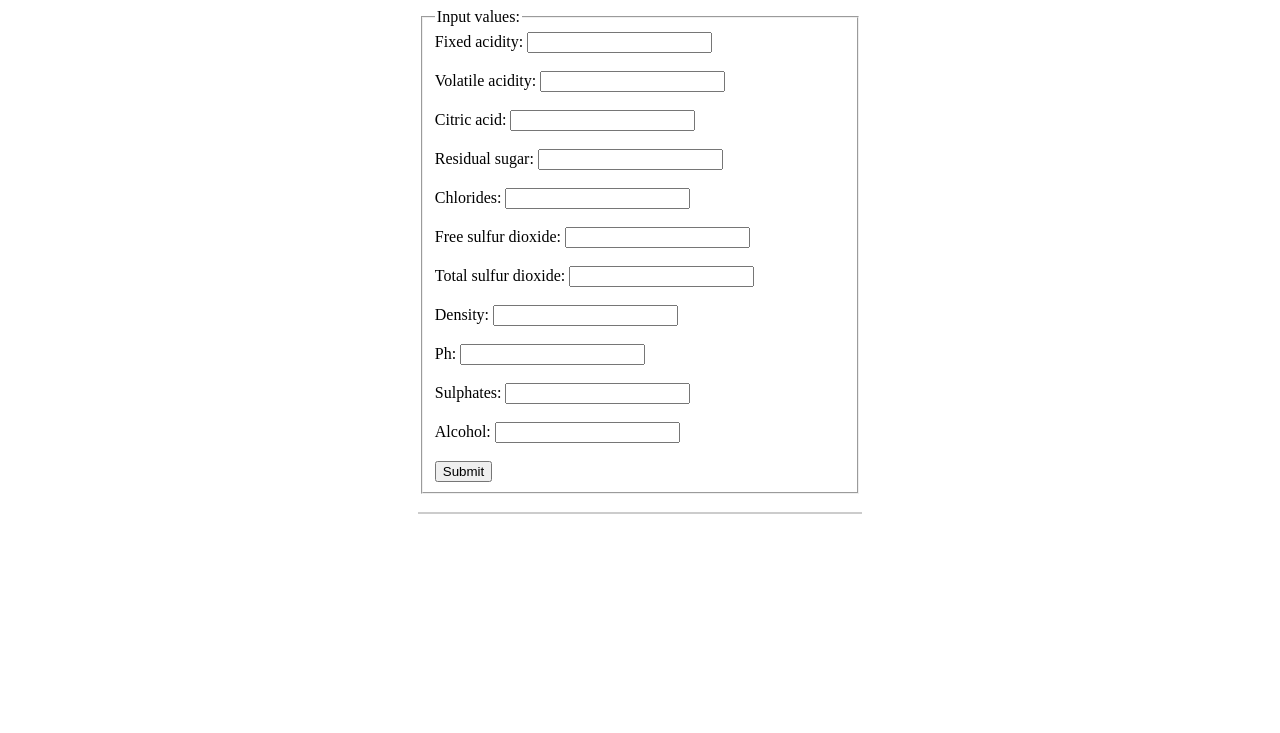
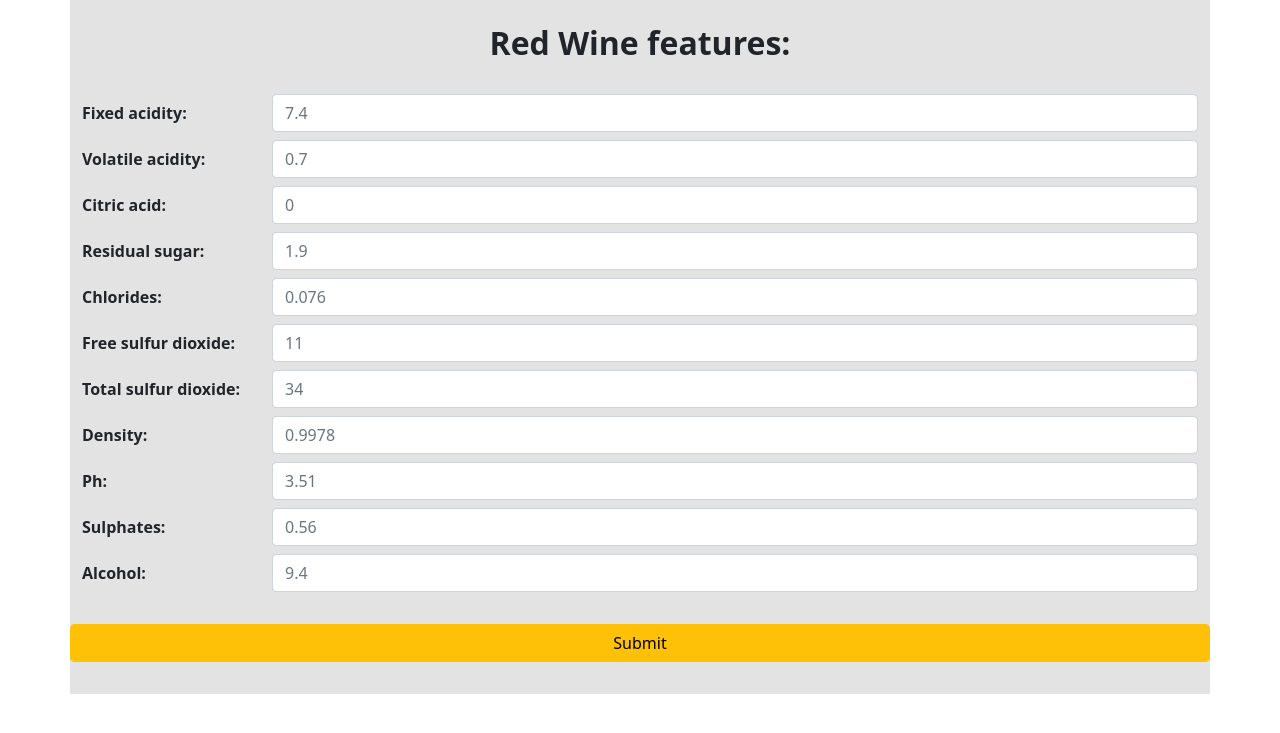
Before and after one commit to simithcollege/-prodserver_cml, a Flask app: page / in a window 1280 px wide. Shown: the top 733 px of the page. Run offline with Flask 2, Linux system fonts and the light colour scheme; parts of the project's set-up code (start-up, migrations or seed data) failed here and were passed over.

Commit message:
template not finished

```diff
--- a/templates/main.html
+++ b/templates/main.html
@@ -1,58 +1,94 @@
 <!doctype html>
 <html>
 <style>
-form {
-    margin: auto;
-    width: 35%;
-}
-.result {
-    margin: auto;
-    width: 35%;
-    border: 1px solid #ccc;
-}
+  #form { margin: auto; width: 35%;}
+  #.result {margin: auto; width: 35%; border: 1px solid #ccc;}
+  .container { background-color: #e3e3e3;}
 </style>
 <head>
-    <title>Bike Usage Model</title>
+  <link href="https://cdn.jsdelivr.net/npm/bootstrap@5.0.2/dist/css/bootstrap.min.css" rel="stylesheet" integrity="sha384-EVSTQN3/azprG1Anm3QDgpJLIm9Nao0Yz1ztcQTwFspd3yD65VohhpuuCOmLASjC" crossorigin="anonymous">
+  <script src="https://cdn.jsdelivr.net/npm/bootstrap@5.0.2/dist/js/bootstrap.bundle.min.js" integrity="sha384-MrcW6ZMFYlzcLA8Nl+NtUVF0sA7MsXsP1UyJoMp4YLEuNSfAP+JcXn/tWtIaxVXM" crossorigin="anonymous"></script>
+    <!--<link rel="stylesheet" href="/css/bootstrap.min.css">
+    <script src="/js/bootstrap.bundle.min.js"></script>-->
+  <title>Red Wine Quality Prediction</title>
 </head>
-<form action="{{ url_for('main') }}" method="POST">
-    <fieldset>
-        <legend>Input values:</legend>
-        Fixed acidity:
-        <input name="fixed-acidity" type="number" step=0.1 required>
+<body>
+  <div class="container">
+    <form class="" action="{{ url_for('main') }}" method="POST">
+      <legend class="my-4" ><center><h2><b>Red Wine features:</b></h2></center></legend><br>
+          <!--<fieldset>
+        <legend>Input values:</legend>-->
+      <div class="row mb-2">
+        <label class="col-form-label col-sm-2 fw-bold" for="fixed-acidity">Fixed acidity:</label>
+        <div class="col-sm-10">
+          <input type="number" class="form-control" step=0.1 id="fixed-acidity" placeholder="7.4" name="fixed-acidity" required>
+        </div>
+      </div>
+      <div class="row mb-2">
+        <label class="col-form-label col-sm-2 fw-bold" for="volatile-acidity">Volatile acidity:</label>
+        <div class="col-sm-10">
+          <input type="number" class="form-control" step=0.001 id="volatile-acidity" placeholder="0.7" name="volatile-acidity" required>
+        </div>
+      </div>
+      <div class="row mb-2">
+        <label class="col-form-label col-sm-2 fw-bold" for="citric-acid">Citric acid:</label>
+        <div class="col-sm-10">
+          <input type="number" class="form-control" step=0.01 id="citric-acid" placeholder="0" name="citric-acid" required>
+        </div>
+      </div>
+      <div class="row mb-2">
+        <label class="col-form-label col-sm-2 fw-bold" for="residual-sugar">Residual sugar:</label>
+        <div class="col-sm-10">
+          <input type="number" class="form-control" step=0.01 id="residual-sugar" placeholder="1.9" name="residual-sugar" required>
+        </div>
+      </div>
+      <div class="row mb-2">
+        <label class="col-form-label col-sm-2 fw-bold" for="chlorides">Chlorides:</label>
+        <div class="col-sm-10">
+          <input type="number" class="form-control" step=0.001 id="chlorides" placeholder="0.076" name="chlorides" required>
+        </div>
+      </div>
+      <div class="row mb-2">
+        <label class="col-form-label col-sm-2 fw-bold" for="free-sulfur">Free sulfur dioxide:</label>
+        <div class="col-sm-10">
+          <input type="number" class="form-control" id="free-sulfur" placeholder="11" name="free-sulfur" required>
+        </div>
+      </div>
+      <div class="row mb-2">
+        <label class="col-form-label col-sm-2 fw-bold" for="total-sulfur">Total sulfur dioxide:</label>
+        <div class="col-sm-10">
+          <input type="number" class="form-control" id="total-sulfur" placeholder="34" name="total-sulfur" required>
+        </div>
+      </div>
+      <div class="row mb-2">
+        <label class="col-form-label col-sm-2 fw-bold" for="density">Density:</label>
+        <div class="col-sm-10">
+          <input type="number" class="form-control" step=0.0001 id="density" placeholder="0.9978" name="density" required>
+        </div>
+      </div>
+      <div class="row mb-2">
+        <label class="col-form-label col-sm-2 fw-bold" for="ph">Ph:</label>
+        <div class="col-sm-10">
+          <input type="number" class="form-control" step=0.01 id="ph" placeholder="3.51" name="ph" required>
+        </div>
+      </div>
+      <div class="row mb-2">
+        <label class="col-form-label col-sm-2 fw-bold" for="sulphates">Sulphates:</label>
+        <div class="col-sm-10">
+          <input type="number" class="form-control" step=0.01 id="sulphates" placeholder="0.56" name="sulphates" required>
+        </div>
+      </div>
+      <div class="row mb-2">
+        <label class="col-form-label col-sm-2 fw-bold" for="alcohol">Alcohol:</label>
+        <div class="col-sm-10">
+          <input type="number" class="form-control" step=0.1 id="alcohol" placeholder="9.4" name="alcohol" required>
+        </div>
+      </div>
       <br>
-        <br> Volatile acidity:
-        <input name="volatile-acidity" type="number" step=0.001 required>
-        <br>
-        <br> Citric acid:
-        <input name="citric-acid" type="number" step=0.01 required>
-        <br>
-        <br> Residual sugar:
-        <input name="residual-sugar" type="number" step=0.01 required>
-        <br>
-        <br> Chlorides:
-        <input name="chlorides" type="number" step=0.001 required>
-        <br>
-        <br> Free sulfur dioxide:
-        <input name="free-sulfur" type="number" required>
-        <br>
-        <br> Total sulfur dioxide:
-        <input name="total-sulfur" type="number" required>
-        <br>
-        <br> Density:
-        <input name="density" type="number" step=0.0001 required>
-        <br>
-        <br> Ph:
-        <input name="ph" type="number" step=0.01 required>
-        <br>
-        <br> Sulphates:
-        <input name="sulphates" type="number" step=0.01 required>
-        <br>
-        <br> Alcohol:
-        <input name="alcohol" type="number" step=0.1 required>
-        <br>
-        <br>
-        <input type="submit">
-    </fieldset>
+      <div class="row mb-2">
+        <input type="submit" class="form-control btn btn-warning">
+      </div>
+
     </form>
     <br>
     <div class="result" align="center">
@@ -65,4 +101,6 @@ form {
                <p style="font-size:50px">{{ result }}</p>
         {% endif %}
     </div>
+  </div>
+</body>
 </html>
```
Lines whose indentation alone changed are shown as unchanged.
